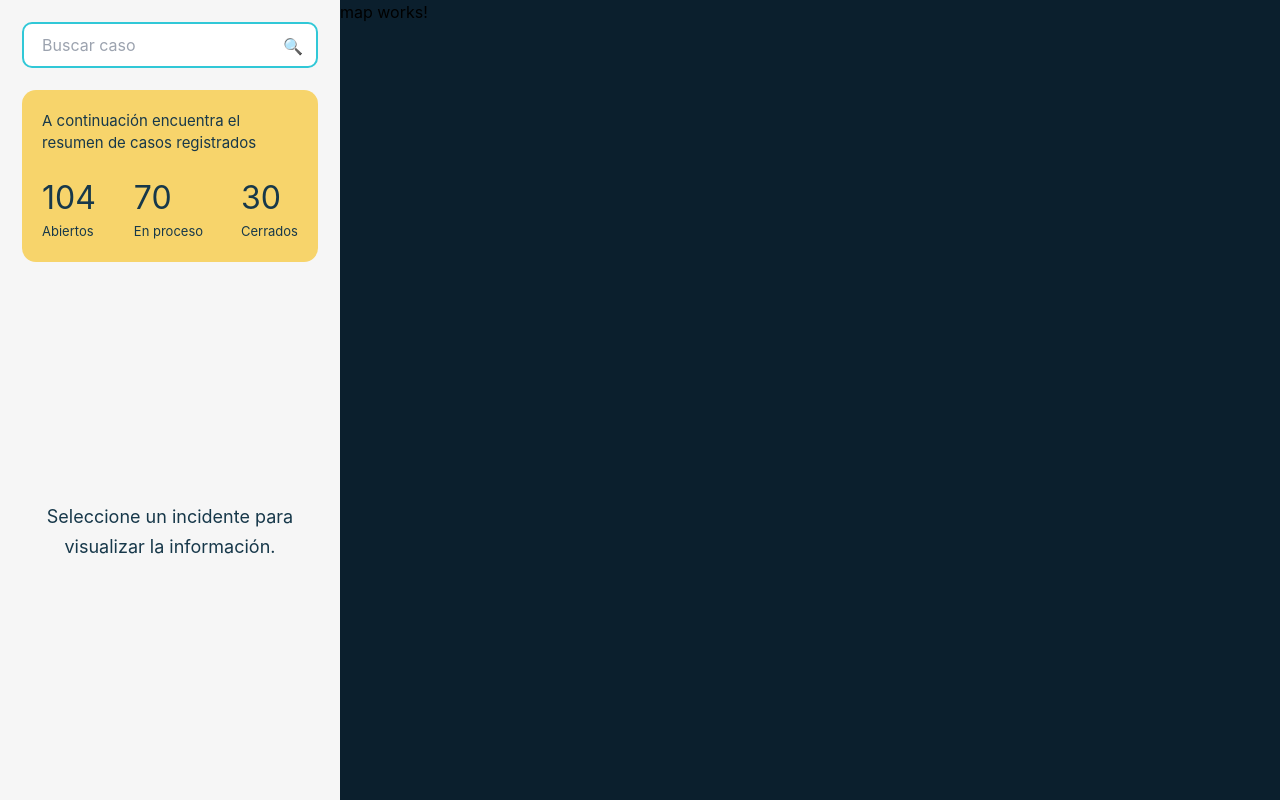
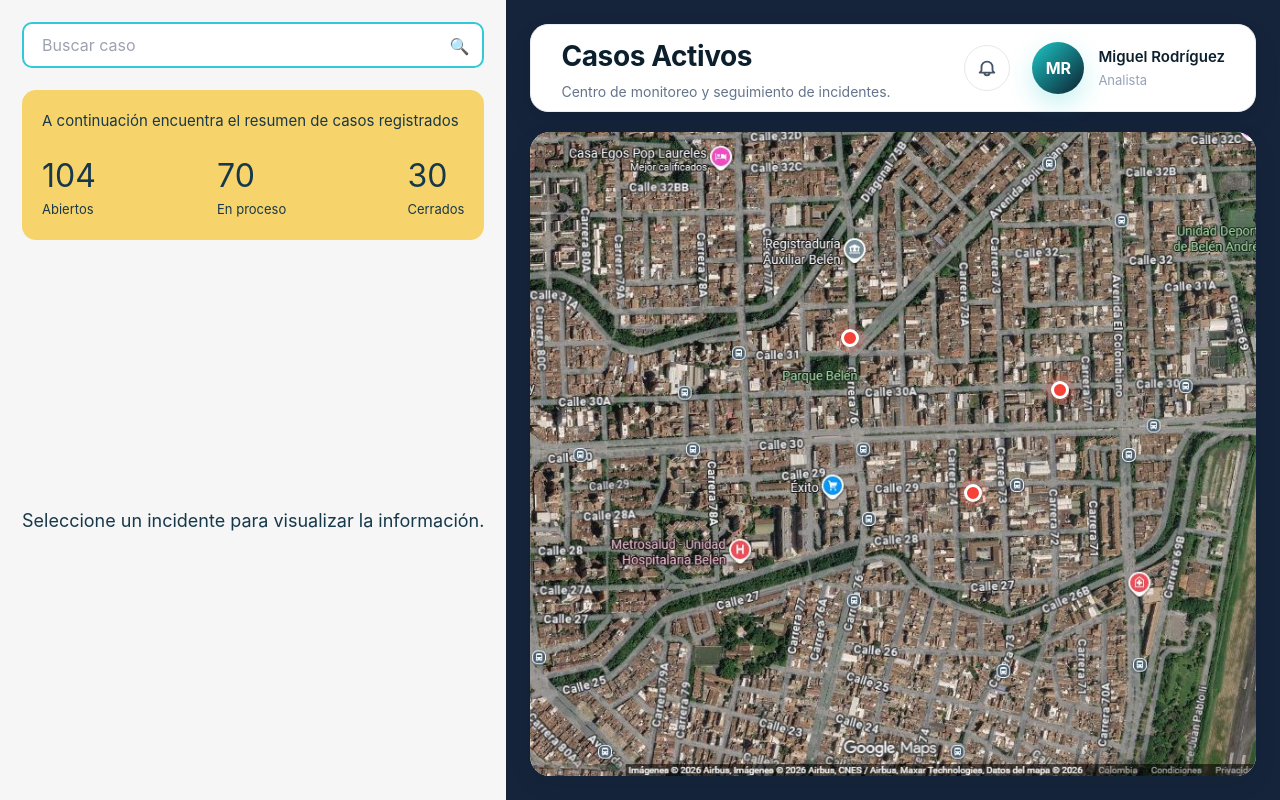
Before and after one commit to Mgroyes/InovisecFront, an Angular app: page /dashboard in a window 1280 px wide. Built offline with nearby package versions, Linux system fonts and the light colour scheme.

Commit message:
map y header

```diff
--- a/src/app/components/header/header.component.html
+++ b/src/app/components/header/header.component.html
@@ -2,17 +2,53 @@
 
   <div class="header__left">
 
-        <h2>Casos abiertos</h2>
+    <h1>Casos Activos</h1>
+
+    <p>
+      Centro de monitoreo y seguimiento de incidentes.
+    </p>
 
   </div>
 
   <div class="header__right">
 
-        <span>{{user}}</span>
+    <button class="notification">
+
+      <svg
+        xmlns="http://www.w3.org/2000/svg"
+        width="22"
+        height="22"
+        fill="none"
+        viewBox="0 0 24 24"
+        stroke="currentColor">
+
+        <path
+          stroke-linecap="round"
+          stroke-linejoin="round"
+          stroke-width="2"
+          d="M15 17h5l-1.4-1.4A2 2 0 0118 14.2V11a6 6 0 10-12 0v3.2a2 2 0 01-.6 1.4L4 17h5m6 0a3 3 0 11-6 0m6 0H9"/>
+
+      </svg>
+
+    </button>
+
+    <div class="user">
 
       <div class="avatar">
+        MR
+      </div>
 
-            👤
+      <div class="user-info">
+
+        <span class="name">
+          Miguel Rodríguez
+        </span>
+
+        <span class="role">
+          Analista
+        </span>
+
+      </div>
 
     </div>
 
--- a/src/app/components/header/header.component.scss
+++ b/src/app/components/header/header.component.scss
@@ -0,0 +1,166 @@
+:host {
+
+    display: block;
+
+    width: 100%;
+}
+
+.header {
+
+    height: 88px;
+
+    background: #FFFFFF;
+
+    border-radius: 18px;
+
+    display: flex;
+
+    justify-content: space-between;
+
+    align-items: center;
+
+    padding: 0 30px;
+
+    border: 1px solid #E9EEF3;
+
+    box-shadow:
+        0 4px 10px rgba(15,23,42,.03),
+        0 12px 32px rgba(15,23,42,.05);
+}
+
+.header__left {
+
+    display: flex;
+
+    flex-direction: column;
+
+    gap: 4px;
+}
+
+.header__left h1 {
+
+    margin: 0;
+
+    font-size: 28px;
+
+    font-weight: 700;
+
+    color: #0B1F2D;
+
+    letter-spacing: -.4px;
+}
+
+.header__left p {
+
+    margin: 0;
+
+    color: #64748B;
+
+    font-size: 14px;
+}
+
+.header__right {
+
+    display: flex;
+
+    align-items: center;
+
+    gap: 22px;
+}
+
+.notification {
+
+    width: 46px;
+
+    height: 46px;
+
+    border-radius: 50%;
+
+    border: 1px solid #E5E7EB;
+
+    background: #FFFFFF;
+
+    display: flex;
+
+    align-items: center;
+
+    justify-content: center;
+
+    cursor: pointer;
+
+    color: #475569;
+
+    transition: .25s;
+}
+
+.notification:hover {
+
+    background: #F8FAFC;
+
+    color: #1EC8C8;
+
+    border-color: #1EC8C8;
+}
+
+.user {
+
+    display: flex;
+
+    align-items: center;
+
+    gap: 14px;
+}
+
+.avatar {
+
+    width: 52px;
+
+    height: 52px;
+
+    border-radius: 50%;
+
+    background: linear-gradient(
+        135deg,
+        #1EC8C8,
+        #0B1F2D
+    );
+
+    display: flex;
+
+    justify-content: center;
+
+    align-items: center;
+
+    color: white;
+
+    font-weight: 700;
+
+    font-size: 16px;
+
+    box-shadow: 0 10px 24px rgba(30,200,200,.25);
+}
+
+.user-info {
+
+    display: flex;
+
+    flex-direction: column;
+
+    gap: 3px;
+}
+
+.name {
+
+    font-size: 15px;
+
+    font-weight: 600;
+
+    color: #0B1F2D;
+}
+
+.role {
+
+    font-size: 13px;
+
+    color: #94A3B8;
+}
--- a/src/app/components/map/map.component.html
+++ b/src/app/components/map/map.component.html
@@ -1 +1,31 @@
-<p>map works!</p>
+<div class="map-container">
+
+    <img
+        src="assets/imgs/mapp.JPG"
+        alt="Mapa">
+
+    <div
+        *ngFor="let marker of markers"
+        class="marker"
+        [style.top.%]="marker.top"
+        [style.left.%]="marker.left"
+        (mouseenter)="show(marker)"
+        (mouseleave)="hide()">
+
+    </div>
+
+    <div
+        class="tooltip"
+        *ngIf="selectedCase"
+        [style.top.%]="selectedCase.top"
+        [style.left.%]="selectedCase.left">
+
+        <h4>{{selectedCase.title}}</h4>
+
+        <p>{{selectedCase.description}}</p>
+
+        <span>{{selectedCase.date}}</span>
+
+    </div>
+
+</div>
--- a/src/app/components/map/map.component.scss
+++ b/src/app/components/map/map.component.scss
@@ -0,0 +1,128 @@
+:host{
+
+    display:block;
+
+    height:100%;
+}
+
+.map-container{
+
+    position:relative;
+
+    width:100%;
+
+    height:100%;
+
+    overflow:hidden;
+
+    border-radius:20px;
+
+    background:#FFF;
+
+    box-shadow:0 8px 24px rgba(15,23,42,.08);
+}
+
+.map-container img{
+
+    width:100%;
+
+    height:100%;
+
+    object-fit:cover;
+
+    display:block;
+}
+
+.marker{
+
+    position:absolute;
+
+    width:18px;
+
+    height:18px;
+
+    background:#F44336;
+
+    border-radius:50%;
+
+    transform:translate(-50%,-50%);
+
+    cursor:pointer;
+
+    border:3px solid white;
+
+    box-shadow:0 0 0 6px rgba(244,67,54,.18);
+
+    transition:.25s;
+}
+
+.marker:hover{
+
+    transform:translate(-50%,-50%) scale(1.2);
+}
+
+.tooltip{
+
+    position:absolute;
+
+    transform:translate(20px,-110%);
+
+    width:220px;
+
+    background:#101828;
+
+    color:white;
+
+    padding:14px;
+
+    border-radius:12px;
+
+    pointer-events:none;
+
+    animation:fade .2s ease;
+}
+
+.tooltip h4{
+
+    margin:0 0 6px;
+
+    font-size:15px;
+}
+
+.tooltip p{
+
+    margin:0;
+
+    color:#CBD5E1;
+
+    font-size:13px;
+}
+
+.tooltip span{
+
+    display:block;
+
+    margin-top:8px;
+
+    font-size:12px;
+
+    color:#94A3B8;
+}
+
+@keyframes fade{
+
+    from{
+
+        opacity:0;
+
+        transform:translate(20px,-95%);
+    }
+
+    to{
+
+        opacity:1;
+
+        transform:translate(20px,-110%);
+    }
+
+}
--- a/src/app/components/map/map.component.ts
+++ b/src/app/components/map/map.component.ts
@@ -1,12 +1,73 @@
 import { Component } from '@angular/core';
+import { CommonModule } from '@angular/common';
+
+interface CaseMarker{
+
+  id:number;
+
+  title:string;
+
+  description:string;
+
+  date:string;
+
+  top:number;
+
+  left:number;
+
+}
 
 @Component({
-  selector: 'app-map',
-  standalone: true,
-  imports: [],
-  templateUrl: './map.component.html',
-  styleUrl: './map.component.scss'
+  selector:'app-map',
+  standalone:true,
+  imports:[CommonModule],
+  templateUrl:'./map.component.html',
+  styleUrl:'./map.component.scss'
 })
-export class MapComponent {
+export class MapComponent{
+
+  selectedCase?:CaseMarker;
+
+  markers: CaseMarker[] = [
+
+  {
+    id:1,
+    title:'Caso #001',
+    description:'Accidente vehicular',
+    date:'09 Jul 2026',
+    top:32,
+    left:44
+  },
+
+  {
+    id:2,
+    title:'Caso #002',
+    description:'Incendio estructural',
+    date:'10 Jul 2026',
+    top:56,
+    left:61
+  },
+
+  {
+    id:3,
+    title:'Caso #003',
+    description:'Alerta ciudadana',
+    date:'10 Jul 2026',
+    top:40,
+    left:73
+  }
+
+];
+
+show(marker:CaseMarker){
+
+   this.selectedCase=marker;
 
 }
+
+hide(){
+
+   this.selectedCase=undefined;
+
+}
+}
--- a/src/app/pages/dashboard/dashboard.component.html
+++ b/src/app/pages/dashboard/dashboard.component.html
@@ -1,4 +1,19 @@
 <div class="dashboard">
-  <app-sidebar></app-sidebar>
-  <app-map></app-map>
+
+    <app-sidebar></app-sidebar>
+
+    <main class="content">
+
+        <app-header></app-header>
+
+        <div class="body">
+
+            <app-map></app-map>
+
+
+
+        </div>
+
+    </main>
+
 </div>
--- a/src/app/pages/dashboard/dashboard.component.scss
+++ b/src/app/pages/dashboard/dashboard.component.scss
@@ -1,7 +1,30 @@
 .dashboard{
-    display:grid;
-    grid-template-columns:340px 1fr;
+
+    display:flex;
+
     height:100vh;
-    overflow:hidden;
-    background:#0B1F2D;
+
+    background:#15243a;
 }
+
+.content{
+
+    flex:1;
+
+    padding:24px;
+
+    display:flex;
+
+    flex-direction:column;
+
+    gap:20px;
+}
+
+.body{
+
+    flex:1;
+
+    display:flex;
+
+    gap:20px;
+}
```
Lines whose indentation alone changed are shown as unchanged.
